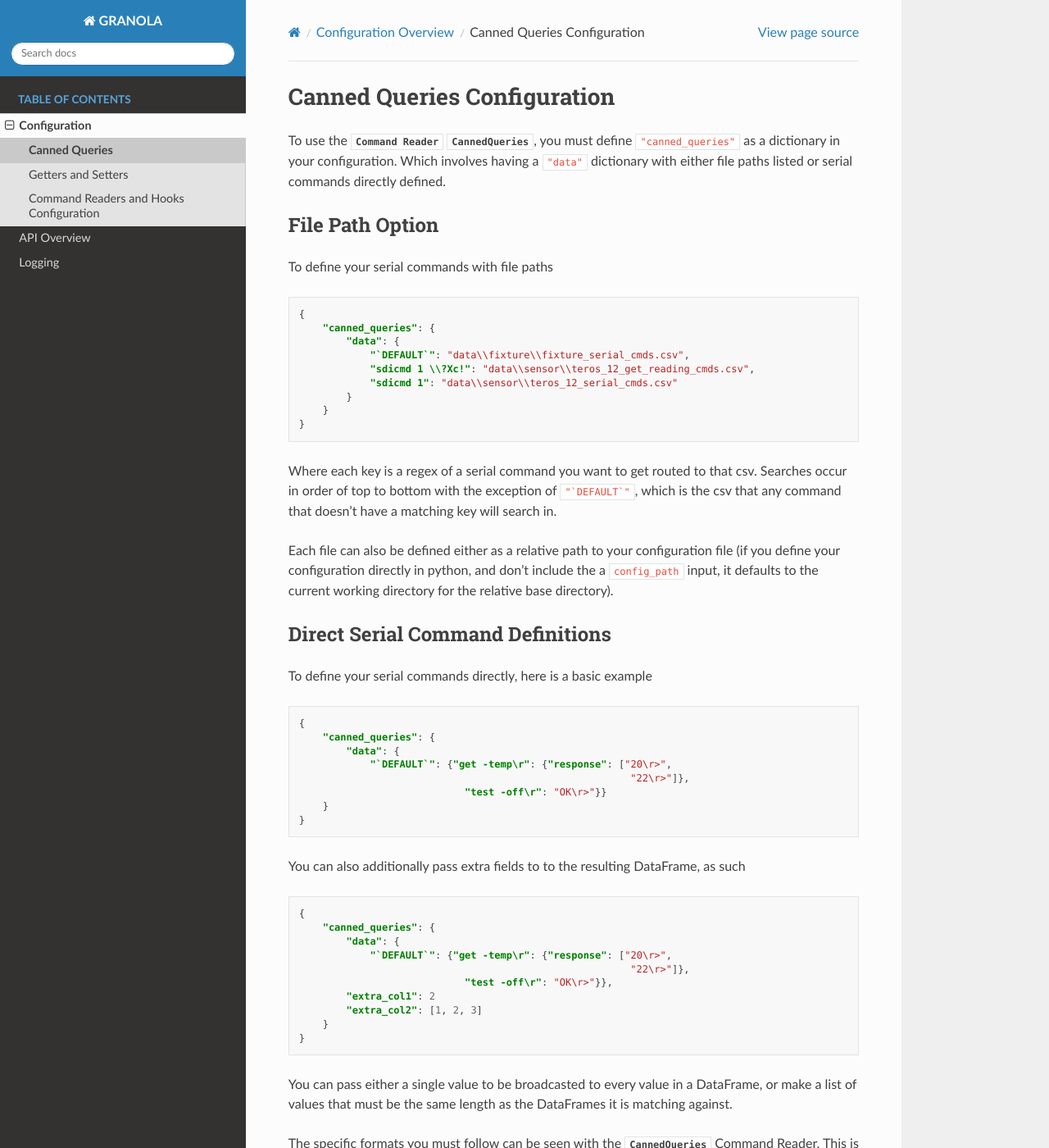
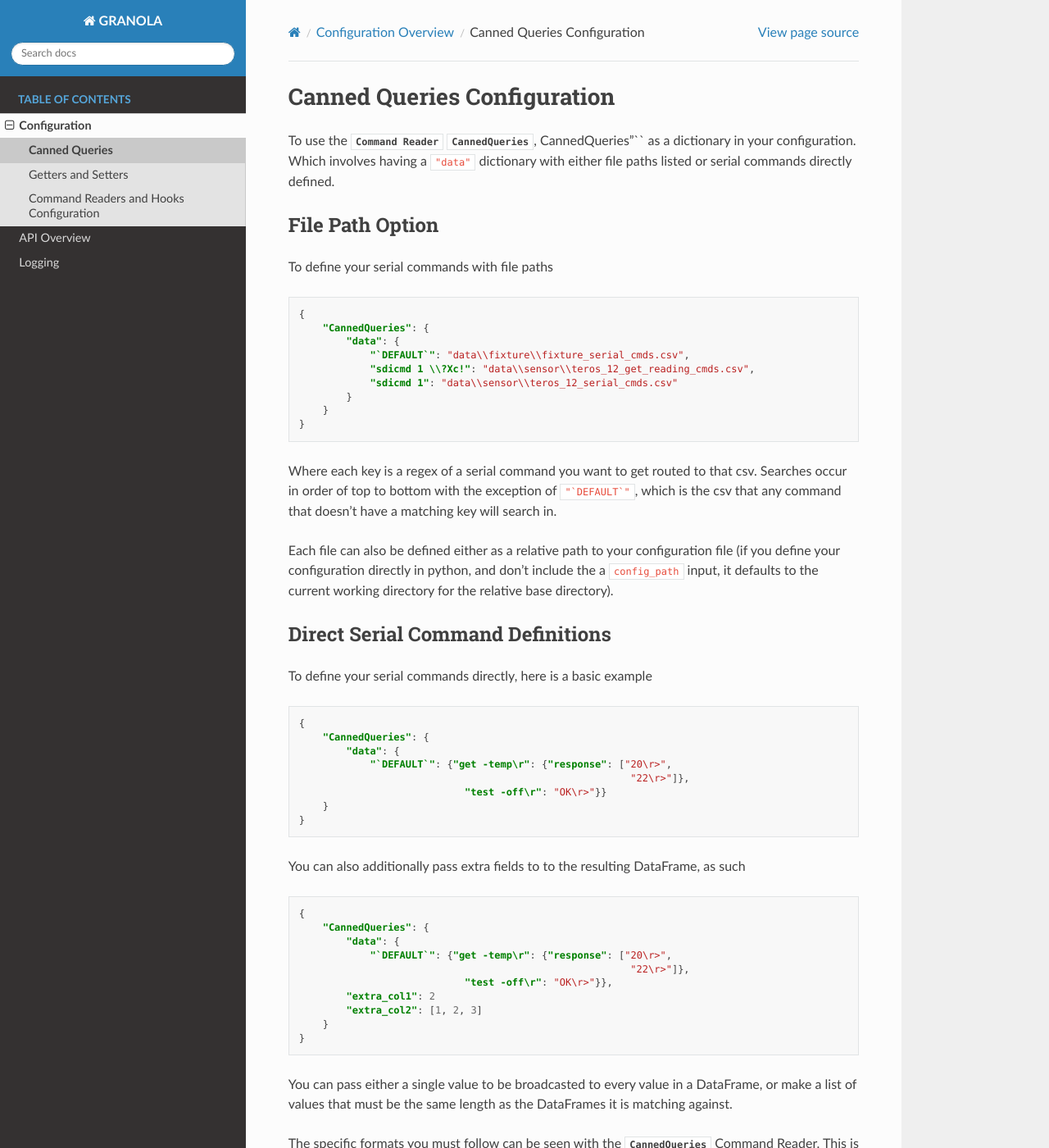
Before and after one commit to metergroup/GRANOLA, a Sphinx documentation site: the page built from docs/config/canned_queries.rst, in a window 1280 px wide and 1400 px high. Shown: the whole window at 82% size. Built offline with Sphinx 7.4.7 and the Read the Docs theme 2.0.0, drawn with Linux system fonts in a browser that asks for light colours; some of the changed text lies outside the part shown.

Commit message:
Update canned_queries.rst

```diff
--- a/docs/config/canned_queries.rst
+++ b/docs/config/canned_queries.rst
@@ -3,7 +3,7 @@ Canned Queries Configuration
 =================================
 
 To use the :mod:`Command Reader <granola.command_readers>` :class:`~granola.command_readers.CannedQueries`,
-you must define ``"canned_queries"`` as a dictionary in your configuration.
+CannedQueries"`` as a dictionary in your configuration.
 Which involves having a ``"data"`` dictionary with either file paths listed or serial commands directly defined.
 
 File Path Option
@@ -14,7 +14,7 @@ To define your serial commands with file paths
 .. code-block:: JSON
 
     {
-        "canned_queries": {
+        "CannedQueries": {
             "data": {
                 "`DEFAULT`": "data\\fixture\\fixture_serial_cmds.csv",
                 "sdicmd 1 \\?Xc!": "data\\sensor\\teros_12_get_reading_cmds.csv",
@@ -39,7 +39,7 @@ To define your serial commands directly, here is a basic example
 .. code-block:: JSON
 
     {
-        "canned_queries": {
+        "CannedQueries": {
             "data": {
                 "`DEFAULT`": {"get -temp\r": {"response": ["20\r>",
                                                             "22\r>"]},
@@ -52,7 +52,7 @@ You can also additionally pass extra fields to to the resulting DataFrame, as su
 .. code-block:: JSON
 
     {
-        "canned_queries": {
+        "CannedQueries": {
             "data": {
                 "`DEFAULT`": {"get -temp\r": {"response": ["20\r>",
                                                             "22\r>"]},
@@ -74,7 +74,7 @@ This is a quick overview of all the options for inside the serial commands dicti
     :pyversion: >= 3.6
 
     >>> config = {
-    ...     "canned_queries": {
+    ...     "CannedQueries": {
     ...         "data": {
     ...             "`DEFAULT`": {"cmd1\r": "some response\r>",
     ...                         "cmd2\r": {"response": "some response\r"},
@@ -125,7 +125,7 @@ Generate a `SerialCmds` from a dictionary of serial commands. Here is the most b
     :pyversion: >= 3.6
 
     >>> config = {
-    ...     "canned_queries": {
+    ...     "CannedQueries": {
     ...         "data": {
     ...             "`DEFAULT`": {"test -off\r": "OK\r>",
     ...                         "get -sn\r": "1234|r>"}
@@ -148,7 +148,7 @@ Notice also that we also can map just a single response to ``test -off\r`` with
     :pyversion: >= 3.6
 
     >>> config = {
-    ...     "canned_queries": {
+    ...     "CannedQueries": {
     ...         "data": {
     ...             "`DEFAULT`": {"get -temp\r": {"response": ["20\r>",
     ...                                                     "22\r>"]},
@@ -170,7 +170,7 @@ Here we look at how to pass additional columns to our constructed DataFrame
     :pyversion: >= 3.6
 
     >>> config = {
-    ...     "canned_queries": {
+    ...     "CannedQueries": {
     ...         "data": {
     ...             "`DEFAULT`": {"get -temp\r": {"response": ["20\r>",
     ...                                                     "22\r>"]},
@@ -204,7 +204,7 @@ Finally, we will look at 2 ways to specify extra fields on individual rows.
     :pyversion: >= 3.6
 
     >>> config = {
-    ...     "canned_queries": {
+    ...     "CannedQueries": {
     ...         "data": {
     ...             "`DEFAULT`": {"get -temp\r": {"response": ["20\r>",
     ...                                                     "22\r>"],
```
